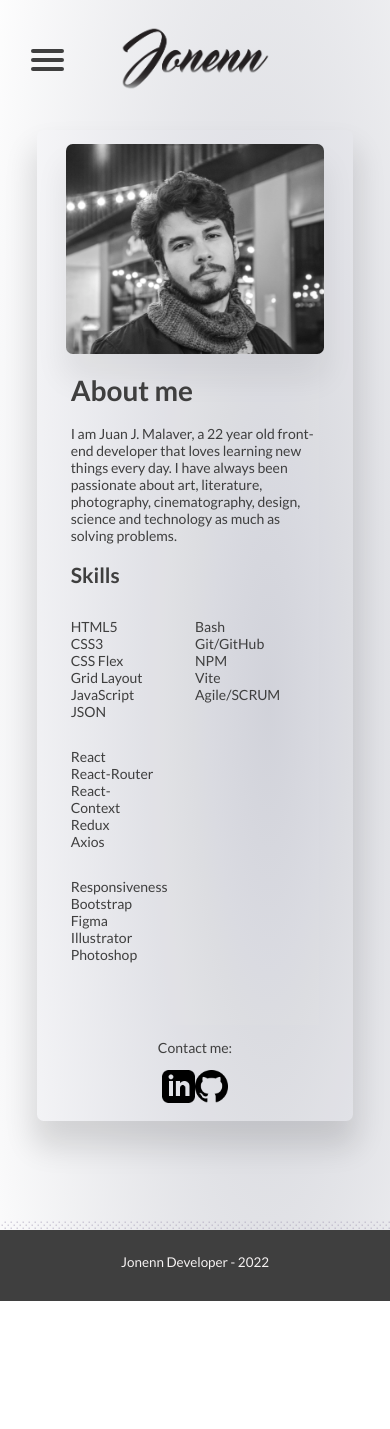
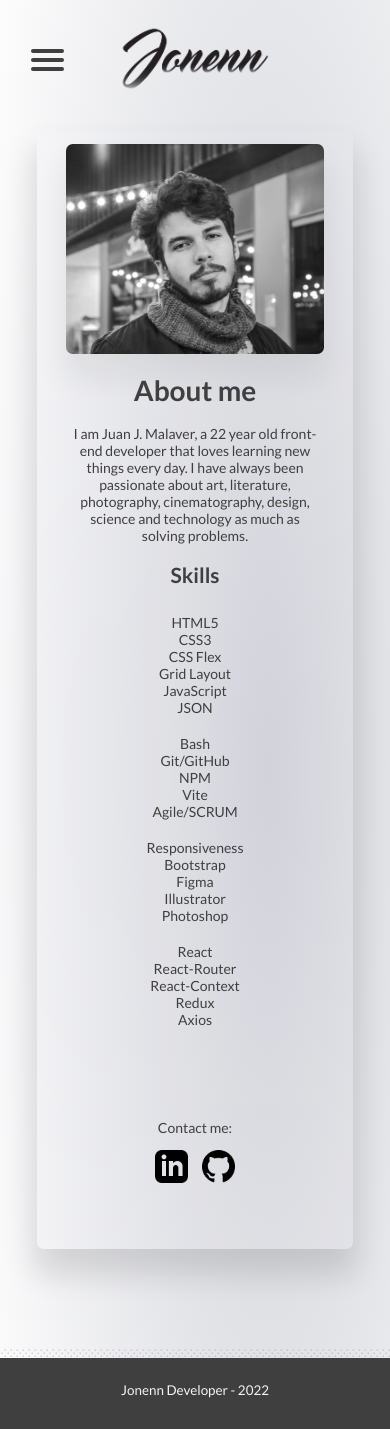
Before and after one commit to jonenn/jonenn, a React (Create React App) app: page /about in a window 390 px wide. Before the commit the page ends 1301 px from the top, so only its background shows below. Built offline with nearby package versions, Linux system fonts and the light colour scheme.

Commit message:
Minor responsiveness fix

```diff
--- a/src/components/IntroCard.js
+++ b/src/components/IntroCard.js
@@ -17,6 +17,7 @@ const IntroCard = ({ currentState, ctitle, cparagraph, csubtitle }) => {
                <p className="card__paragraph">{cparagraph}</p>
                <h2 className="card__subtitle">{csubtitle}</h2>
                <section className="card__list">
+                  <div class="card__list--grouped">
                      <ul className="card__list--items">
                         <li>HTML5</li>
                         <li>CSS3</li>
@@ -32,6 +33,16 @@ const IntroCard = ({ currentState, ctitle, cparagraph, csubtitle }) => {
                         <li>Vite</li>
                         <li>Agile/SCRUM</li>
                      </ul>
+                  </div>
+
+                  <div class="card__list--grouped">
+                     <ul className="card__list--items">
+                        <li>Responsiveness</li>
+                        <li>Bootstrap</li>
+                        <li>Figma</li>
+                        <li>Illustrator</li>
+                        <li>Photoshop</li>
+                     </ul>
                      <ul className="card__list--items">
                         <li>React</li>
                         <li>React-Router</li>
@@ -40,23 +51,23 @@ const IntroCard = ({ currentState, ctitle, cparagraph, csubtitle }) => {
                         <li>Axios</li>
                      </ul>
                      <ul className="card__list--items"></ul>
-                  <ul className="card__list--items">
-                     <li>Responsiveness</li>
-                     <li>Bootstrap</li>
-                     <li>Figma</li>
-                     <li>Illustrator</li>
-                     <li>Photoshop</li>
-                  </ul>
+                  </div>
                </section>
             </div>
             <section className="contact">
                <p>Contact me:</p>
+               <div class="contact__wrapper">
                   <a href="https://www.linkedin.com/in/juan-j-malaver-04013119b">
-                  <img src={linkedin} width="33" alt="Linkedin Profile"></img>
+                     <img
+                        src={linkedin}
+                        width="33"
+                        alt="Linkedin Profile"
+                     ></img>
                   </a>
                   <a href="https://github.com/jonenn">
                      <img src={github} width="33" alt="Github Profile"></img>
                   </a>
+               </div>
             </section>
          </div>
       </div>
--- a/src/styles/IntroCard.css
+++ b/src/styles/IntroCard.css
@@ -25,6 +25,10 @@
 .card__list {
    display: flex;
    flex-direction: row;
+}
+
+.card__list--grouped {
+   display: flex;
 }
 
 .card__list--items {
@@ -55,6 +59,15 @@
 
    .card__list {
       padding-bottom: 3rem;
+   }
+
+   .card__list--grouped {
+      display: flex;
+      flex-direction: column;
+   }
+
+   .card__list--items {
+      margin: 0.6rem 0;
    }
 }
 
@@ -110,6 +123,7 @@
    .card {
       padding: 0.9rem;
       width: 81%;
+      text-align: center;
    }
 
    .card__wrapper {
@@ -123,18 +137,30 @@
    }
 
    .card__list {
+      width: 100%;
       display: flex;
       flex-wrap: wrap;
       justify-content: space-between;
       box-sizing: border-box;
    }
 
-   .card__list ul {
-      width: 50%;
+   .card__list--grouped ul li {
+      padding: 0;
+   }
+
+   .card__list--grouped {
+      width: 100%;
    }
 
    .contact {
       text-align: center;
       display: block;
    }
+
+   .contact__wrapper {
+      display: flex;
+      gap: 0.9rem;
+      justify-content: center;
+      margin-bottom: 3rem;
+   }
 }
```
Lines whose indentation alone changed are shown as unchanged.
